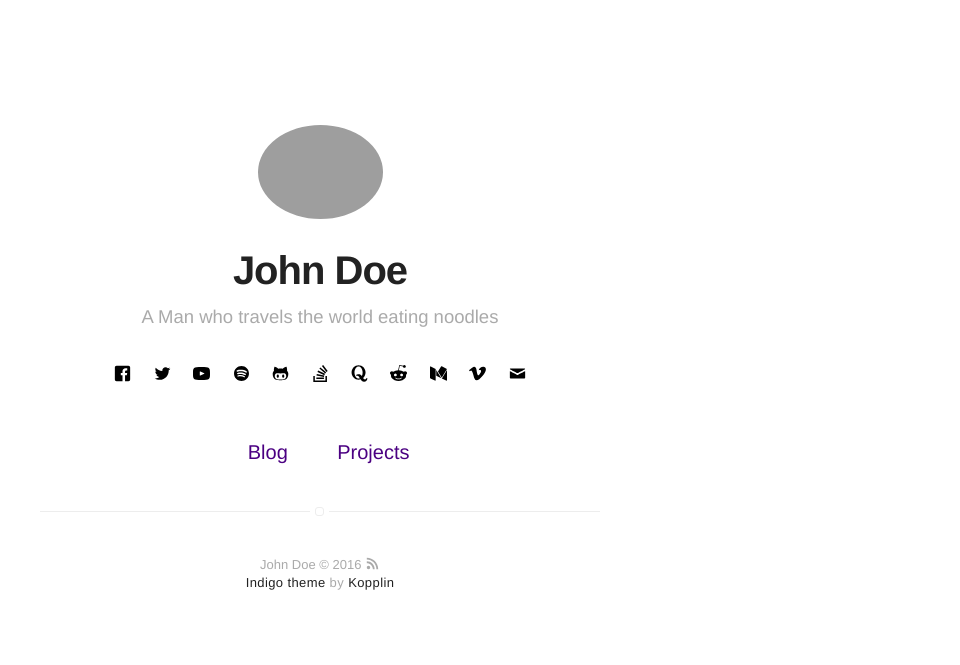
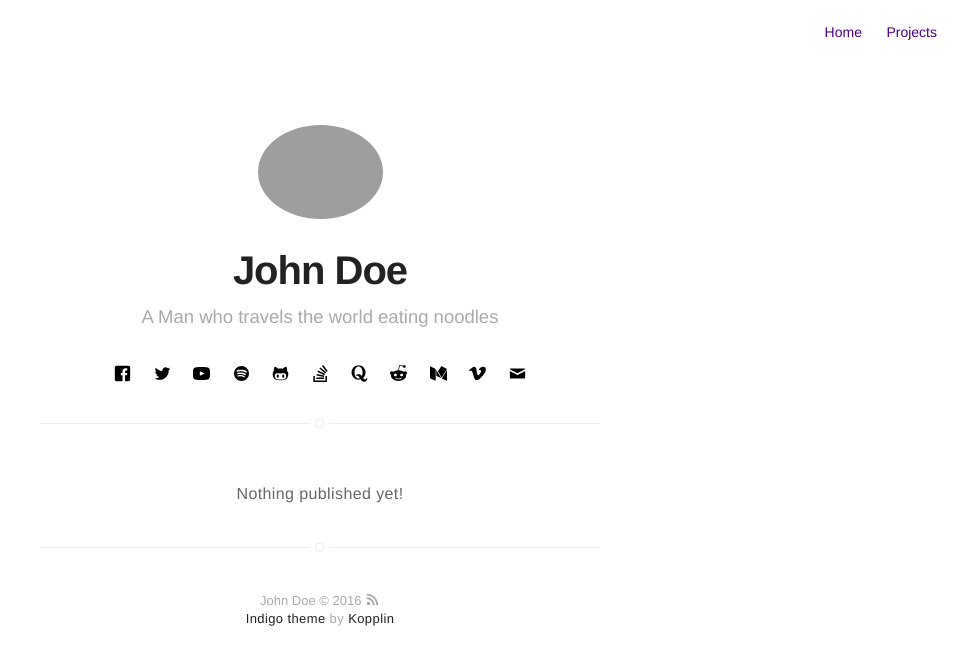
Before and after one commit to Rychillie/rychillieOLD, a Jekyll site: the page built from index.html, in a window 1280 px wide. Shown: the top 665 px of the page, without its empty margins (320-1280 px from the left). Built offline with Jekyll 4.4.1, drawn with Linux system fonts in a browser that asks for light colours.

Commit message:
Add files via upload

```diff
--- a/index.html
+++ b/index.html
@@ -1,4 +1,23 @@
 ---
+# blog page must be named index.html and in its own folder to support pagination
+# https://jekyllrb.com/docs/pagination/
 layout: page
-title: Home
+title: Blog
 ---
+<section class="list">
+	{% if site.posts.size == 0 %}
+		<p class="text-center">Nothing published yet!</p>
+	{% elsif site.paginate %}
+		{% for post in paginator.posts %}
+	        {% include blog-post.html %}
+	    {% endfor %}
+
+		{% if site.paginate %}
+			{% include pagination.html%}
+		{% endif %}
+	{% else %}
+		{% for post in site.posts %}
+			{% include blog-post.html %}
+		{% endfor %}
+	{% endif %}
+</section>
```
